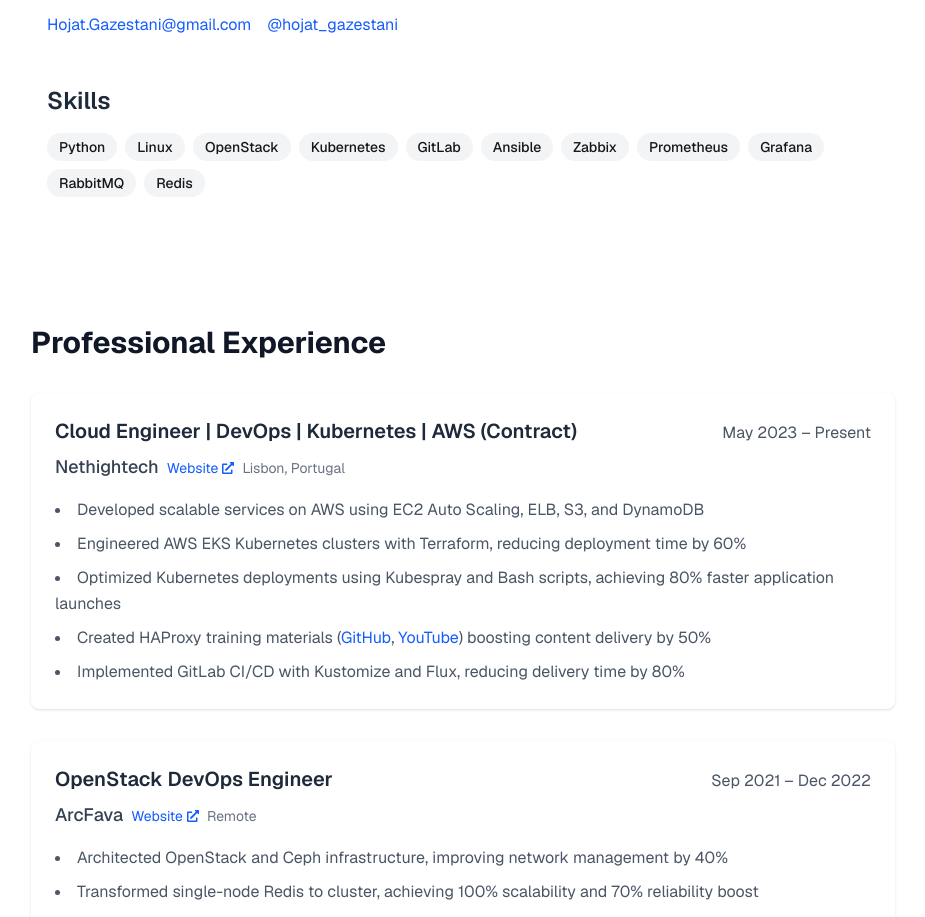
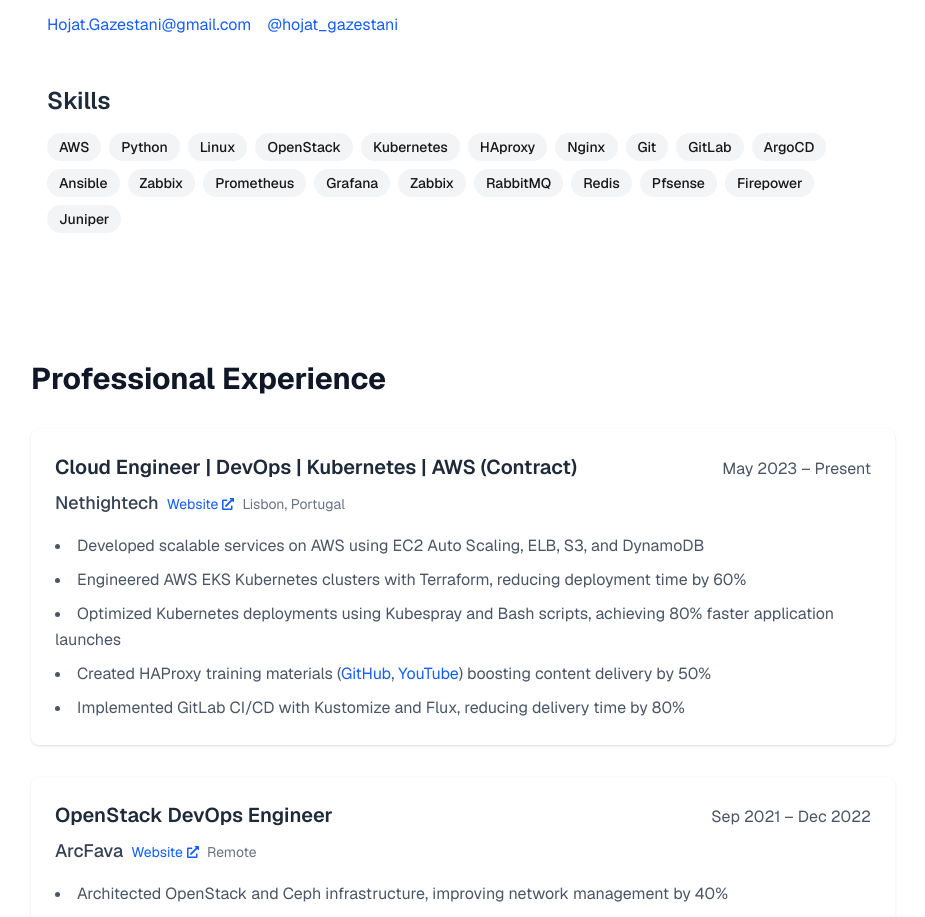
Before and after one commit to hojat-gazestani/hojat-gazestani.github.io, a Next.js app: page / in a window 1280 px wide. Shown: the part 1700-2617 px from the top of the page, without its empty margins (177-1102 px from the left). Built offline with nearby package versions, Linux system fonts and the light colour scheme.

Commit message:
Add skills

```diff
--- a/src/components/AboutMe.tsx
+++ b/src/components/AboutMe.tsx
@@ -2,17 +2,26 @@
 
 export const AboutMe = () => {
   const skills = [
+    "AWS",
     "Python",
     "Linux",
     "OpenStack",
     "Kubernetes",
+    "HAproxy",
+    "Nginx",
+    "Git",
     "GitLab",
+    "ArgoCD",
     "Ansible",
     "Zabbix",
     "Prometheus",
     "Grafana",
+    "Zabbix",
     "RabbitMQ",
     "Redis",
+    "Pfsense",
+    "Firepower",
+    "Juniper",
   ];
 
   return (
```
